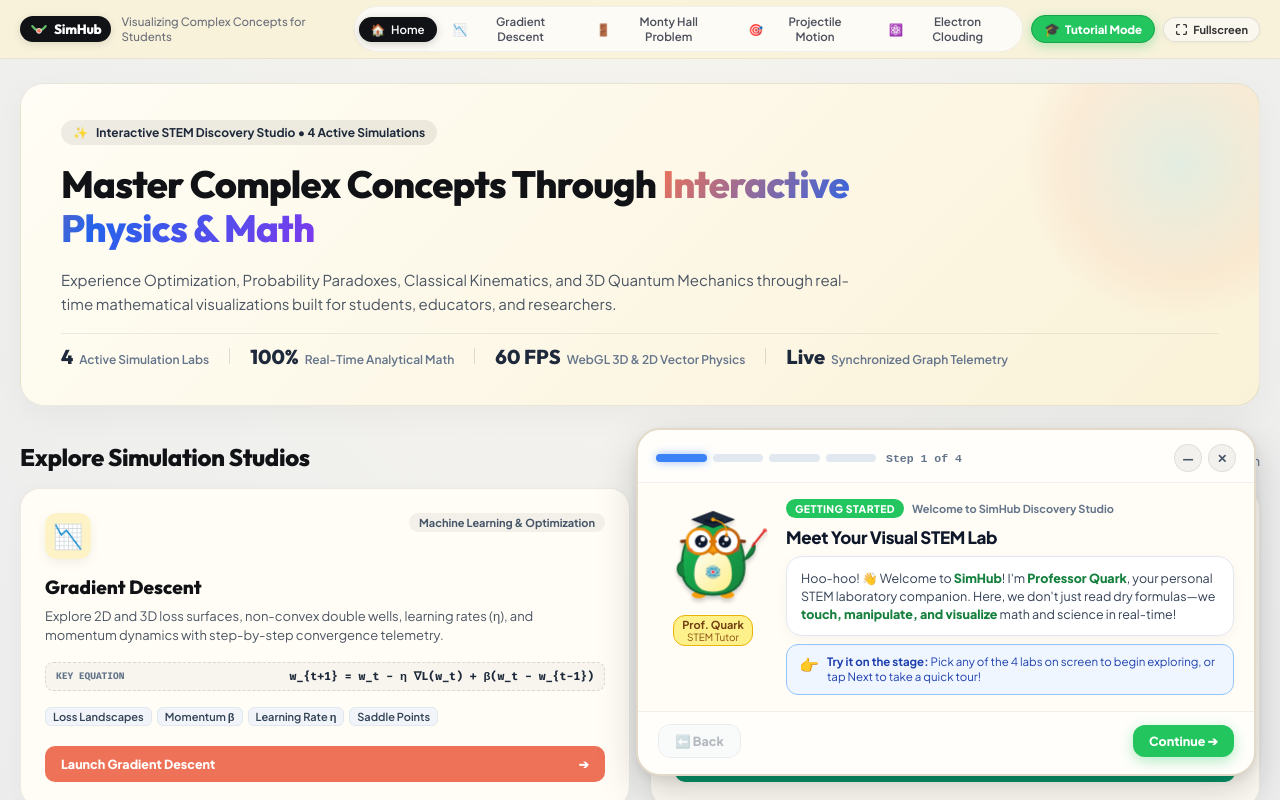
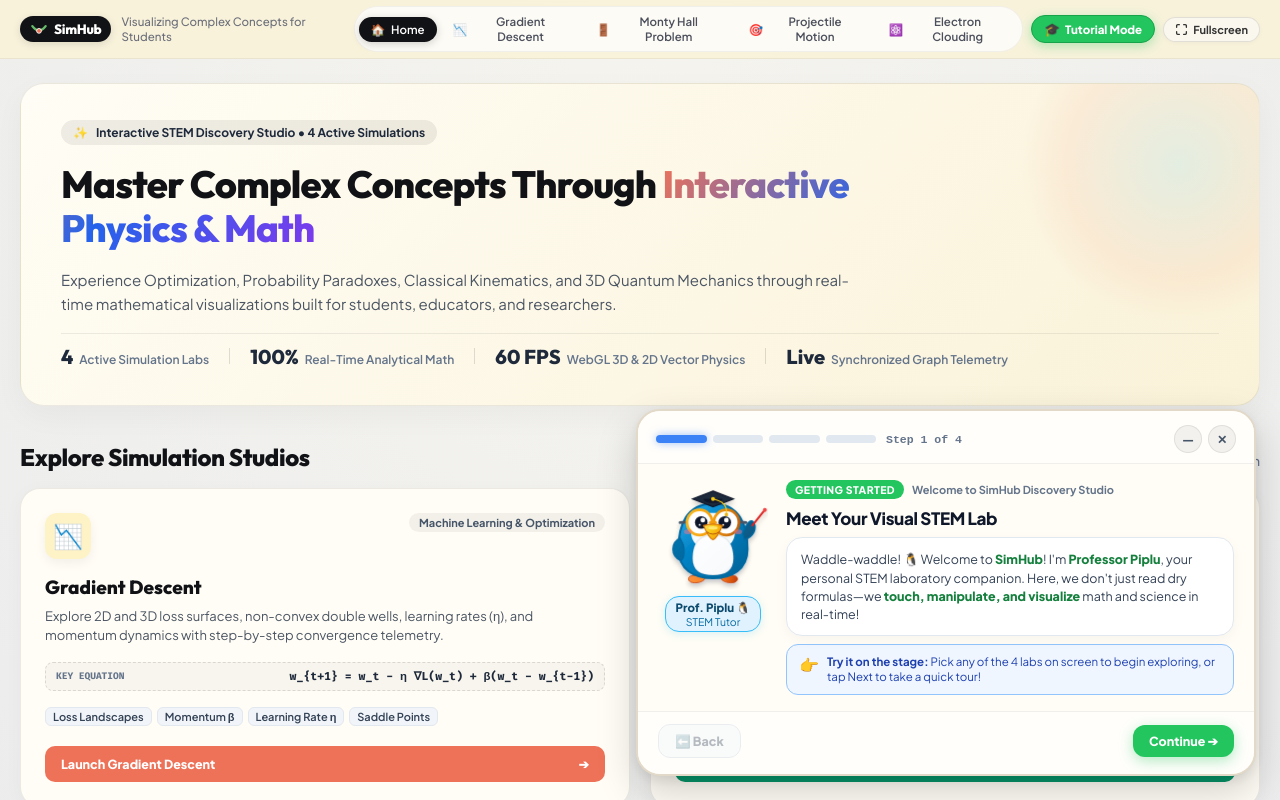
Before and after one commit to harshit-dev-on/SimHub-Set, a React (Create React App) app: page / in a window 1280 px wide. Both pictures are taken after a click on the button "Toggle Interactive Tutorial Mode". Shown: the top 800 px of the page. Built offline with nearby package versions, Linux system fonts and the light colour scheme; a web font is replaced by a local one.

Commit message:
Prof. Piplu

```diff
--- a/src/App.js
+++ b/src/App.js
@@ -156,7 +156,7 @@ function App() {
             type="button"
             className={`tutorial-toggle-btn ${isTutorialOpen ? 'is-tutorial-active' : ''}`}
             onClick={() => setIsTutorialOpen((prev) => !prev)}
-            title={isTutorialOpen ? 'Hide Tutorial Mode' : 'Start Interactive Tutorial with Professor Quark'}
+            title={isTutorialOpen ? 'Hide Tutorial Mode' : 'Start Interactive Tutorial with Professor Piplu'}
             aria-label="Toggle Interactive Tutorial Mode"
           >
             <span className="tutorial-btn-icon">🎓</span>
--- a/src/Tutorial/ProfessorQuarkAvatar.js
+++ b/src/Tutorial/ProfessorQuarkAvatar.js
@@ -1,8 +1,8 @@
 import React from 'react';
 
 /**
- * Professor Quark: Animated Science Companion Mascot
- * Duolingo-style vector character with rich facial expressions, gestures & particles.
+ * Professor Piplu: Animated Blue Penguin STEM Companion Mascot
+ * Duolingo-style vector blue penguin with bright yellow beak, rich facial expressions, gestures & particles.
  */
 export function ProfessorQuarkAvatar({ expression = 'EXPLAINING', size = 110, className = '' }) {
   // Determine accessories and emotional visual states
@@ -13,9 +13,9 @@ export function ProfessorQuarkAvatar({ expression = 'EXPLAINING', size = 110, cl
 
   return (
     <div
-      className={`professor-quark-avatar-wrap ${expression.toLowerCase()}-state ${className}`}
+      className={`professor-quark-avatar-wrap penguin-avatar ${expression.toLowerCase()}-state ${className}`}
       style={{ width: size, height: size, position: 'relative' }}
-      title="Professor Quark - Your SimHub STEM Guide"
+      title="Professor Piplu - Your SimHub Blue Penguin Guide"
     >
       <svg
         viewBox="0 0 140 140"
@@ -23,24 +23,48 @@ export function ProfessorQuarkAvatar({ expression = 'EXPLAINING', size = 110, cl
         height={size}
         fill="none"
         xmlns="http://www.w3.org/2000/svg"
-        className="quark-svg"
+        className="quark-svg penguin-svg"
       >
         <defs>
-          {/* Gradients */}
-          <linearGradient id="quarkFeatherGrad" x1="20" y1="20" x2="120" y2="120" gradientUnits="userSpaceOnUse">
-            <stop offset="0%" stopColor="#22C55E" />
-            <stop offset="50%" stopColor="#16A34A" />
-            <stop offset="100%" stopColor="#15803D" />
+          {/* Penguin Blue Feather Gradients */}
+          <linearGradient id="penguinBlueGrad" x1="20" y1="20" x2="120" y2="120" gradientUnits="userSpaceOnUse">
+            <stop offset="0%" stopColor="#38BDF8" />
+            <stop offset="45%" stopColor="#0284C7" />
+            <stop offset="85%" stopColor="#0369A1" />
+            <stop offset="100%" stopColor="#075985" />
           </linearGradient>
 
-          <linearGradient id="quarkBellyGrad" x1="45" y1="65" x2="95" y2="115" gradientUnits="userSpaceOnUse">
-            <stop offset="0%" stopColor="#FFFDF5" />
-            <stop offset="100%" stopColor="#FEF08A" />
+          <linearGradient id="penguinDarkBlueGrad" x1="20" y1="20" x2="120" y2="120" gradientUnits="userSpaceOnUse">
+            <stop offset="0%" stopColor="#0284C7" />
+            <stop offset="100%" stopColor="#0C4A6E" />
           </linearGradient>
 
+          {/* Crisp White/Cream Belly */}
+          <linearGradient id="penguinBellyGrad" x1="45" y1="65" x2="95" y2="120" gradientUnits="userSpaceOnUse">
+            <stop offset="0%" stopColor="#FFFFFF" />
+            <stop offset="85%" stopColor="#F8FAFC" />
+            <stop offset="100%" stopColor="#E2E8F0" />
+          </linearGradient>
+
+          {/* Bright Yellow Beak Gradient */}
+          <linearGradient id="yellowBeakGrad" x1="55" y1="58" x2="85" y2="76" gradientUnits="userSpaceOnUse">
+            <stop offset="0%" stopColor="#FEF08A" />
+            <stop offset="35%" stopColor="#FACC15" />
+            <stop offset="80%" stopColor="#F59E0B" />
+            <stop offset="100%" stopColor="#D97706" />
+          </linearGradient>
+
+          {/* Orange Webbed Feet Gradient */}
+          <linearGradient id="penguinFeetGrad" x1="40" y1="120" x2="100" y2="130" gradientUnits="userSpaceOnUse">
+            <stop offset="0%" stopColor="#FB923C" />
+            <stop offset="70%" stopColor="#F97316" />
+            <stop offset="100%" stopColor="#C2410C" />
+          </linearGradient>
+
+          {/* Scientist Goggles Rim */}
           <linearGradient id="goggleRimGrad" x1="30" y1="40" x2="110" y2="60" gradientUnits="userSpaceOnUse">
-            <stop offset="0%" stopColor="#F59E0B" />
-            <stop offset="50%" stopColor="#D97706" />
+            <stop offset="0%" stopColor="#FBBF24" />
+            <stop offset="50%" stopColor="#F59E0B" />
             <stop offset="100%" stopColor="#B45309" />
           </linearGradient>
 
@@ -57,7 +81,7 @@ export function ProfessorQuarkAvatar({ expression = 'EXPLAINING', size = 110, cl
           </radialGradient>
 
           <filter id="quarkDropShadow" x="-20%" y="-20%" width="140%" height="140%">
-            <feDropShadow dx="0" dy="4" stdDeviation="3" floodColor="#0F172A" floodOpacity="0.2" />
+            <feDropShadow dx="0" dy="4" stdDeviation="3.5" floodColor="#0F172A" floodOpacity="0.22" />
           </filter>
         </defs>
 
@@ -83,7 +107,7 @@ export function ProfessorQuarkAvatar({ expression = 'EXPLAINING', size = 110, cl
         {isCelebrating && (
           <g className="particle-aura celebration-confetti">
             <polygon points="20,25 24,18 30,22 24,28" fill="#EC4899" className="confetti-p1" />
-            <polygon points="115,20 122,25 118,32 110,27" fill="#3B82F6" className="confetti-p2" />
+            <polygon points="115,20 122,25 118,32 110,27" fill="#38BDF8" className="confetti-p2" />
             <circle cx="28" cy="45" r="3" fill="#F59E0B" className="confetti-p3" />
             <circle cx="112" cy="50" r="3.5" fill="#10B981" className="confetti-p4" />
             <polygon points="70,2 73,8 79,9 75,14 76,20 70,17 64,20 65,14 61,9 67,8" fill="#FBBF24" />
@@ -93,78 +117,81 @@ export function ProfessorQuarkAvatar({ expression = 'EXPLAINING', size = 110, cl
         {isChallenge && (
           <g className="particle-aura challenge-sparks">
             <path d="M68 6 L64 16 L70 16 L66 26" stroke="#F59E0B" strokeWidth="2.5" strokeLinecap="round" strokeLinejoin="round" fill="none" />
-            <circle cx="22" cy="35" r="2" fill="#38BDF8" />
-            <circle cx="118" cy="35" r="2" fill="#38BDF8" />
+            <circle cx="22" cy="35" r="2.5" fill="#38BDF8" />
+            <circle cx="118" cy="35" r="2.5" fill="#38BDF8" />
           </g>
         )}
 
-        {/* 2. Character Body & Feet */}
+        {/* 2. Character Body & Penguin Feet */}
         <g filter="url(#quarkDropShadow)" className="quark-character-body">
-          {/* Feet */}
-          <ellipse cx="52" cy="122" rx="9" ry="4.5" fill="#F59E0B" />
-          <ellipse cx="88" cy="122" rx="9" ry="4.5" fill="#F59E0B" />
+          {/* Orange Webbed Feet */}
+          <g className="penguin-feet">
+            <path d="M 42 122 C 40 122 36 127 42 130 C 48 132 58 130 60 125 C 60 122 52 121 42 122 Z" fill="url(#penguinFeetGrad)" stroke="#C2410C" strokeWidth="1" />
+            <path d="M 98 122 C 100 122 104 127 98 130 C 92 132 82 130 80 125 C 80 122 88 121 98 122 Z" fill="url(#penguinFeetGrad)" stroke="#C2410C" strokeWidth="1" />
+          </g>
 
-          {/* Main Oval Body */}
+          {/* Main Oval Blue Penguin Body */}
           <path
-            d="M 70 32 C 38 32 30 62 30 88 C 30 112 48 122 70 122 C 92 122 110 112 110 88 C 110 62 102 32 70 32 Z"
-            fill="url(#quarkFeatherGrad)"
-            stroke="#166534"
+            d="M 70 30 C 36 30 26 58 26 88 C 26 114 46 125 70 125 C 94 125 114 114 114 88 C 114 58 104 30 70 30 Z"
+            fill="url(#penguinBlueGrad)"
+            stroke="#0369A1"
             strokeWidth="2.5"
           />
 
-          {/* Cream Fluffy Belly */}
+          {/* White Penguin Face Mask Plumage */}
           <path
-            d="M 70 66 C 52 66 46 80 46 96 C 46 112 56 118 70 118 C 84 118 94 112 94 96 C 94 80 88 66 70 66 Z"
-            fill="url(#quarkBellyGrad)"
-            stroke="rgba(0,0,0,0.06)"
+            d="M 70 42 C 54 42 42 50 42 66 C 42 76 48 84 56 86 C 62 87 67 85 70 85 C 73 85 78 87 84 86 C 92 84 98 76 98 66 C 98 50 86 42 70 42 Z"
+            fill="#FFFFFF"
+            opacity="0.96"
+          />
+
+          {/* Crisp Clean White Penguin Belly */}
+          <path
+            d="M 70 70 C 50 70 44 84 44 100 C 44 115 54 121 70 121 C 86 121 96 115 96 100 C 96 84 90 70 70 70 Z"
+            fill="url(#penguinBellyGrad)"
+            stroke="rgba(15, 23, 42, 0.08)"
             strokeWidth="1.5"
           />
 
-          {/* Glowing Atomic Core on Belly */}
-          <g transform="translate(70, 93)">
-            <circle cx="0" cy="0" r="10" fill="url(#atomicCoreGlow)" />
-            <ellipse cx="0" cy="0" rx="9" ry="3.5" fill="none" stroke="#0284C7" strokeWidth="1" strokeDasharray="3 2" transform="rotate(25)" />
-            <ellipse cx="0" cy="0" rx="9" ry="3.5" fill="none" stroke="#0284C7" strokeWidth="1" strokeDasharray="3 2" transform="rotate(-25)" />
-            <circle cx="0" cy="0" r="2.5" fill="#EF4444" stroke="#FFFFFF" strokeWidth="0.8" />
-          </g>
-
-          {/* 3. Arms / Wings */}
+          {/* 3. Penguin Flippers (Wings) */}
           {isThinking ? (
-            /* Thinking Pose: Wing to Chin */
-            <g className="quark-wing-left">
-              <path d="M 32 80 C 22 85 24 100 36 94" stroke="#166534" strokeWidth="5" strokeLinecap="round" fill="none" />
-              <path d="M 108 80 C 114 74 100 68 82 74" stroke="#166534" strokeWidth="5" strokeLinecap="round" fill="none" />
+            /* Thinking Pose: Flipper to Beak */
+            <g className="penguin-flippers-thinking">
+              {/* Left Flipper */}
+              <path d="M 28 78 C 18 84 18 98 30 102 C 34 103 36 94 34 84" fill="url(#penguinDarkBlueGrad)" stroke="#0369A1" strokeWidth="1.8" />
+              {/* Right Flipper Touching Beak */}
+              <path d="M 112 78 C 118 72 104 66 84 72 C 80 73 84 80 92 82 C 104 84 110 88 112 78 Z" fill="url(#penguinDarkBlueGrad)" stroke="#0369A1" strokeWidth="1.8" />
             </g>
           ) : isCelebrating ? (
-            /* Celebrating: Both Wings Raised High */
-            <g className="quark-wings-celebrate">
-              <path d="M 33 75 C 18 60 16 45 25 40 C 32 37 38 52 35 70" fill="#15803D" stroke="#166534" strokeWidth="2" />
-              <path d="M 107 75 C 122 60 124 45 115 40 C 108 37 102 52 105 70" fill="#15803D" stroke="#166534" strokeWidth="2" />
+            /* Celebrating: Both Flippers Raised High in Joy */
+            <g className="penguin-flippers-celebrate">
+              <path d="M 30 74 C 14 58 12 42 22 36 C 29 32 35 48 33 68 Z" fill="url(#penguinDarkBlueGrad)" stroke="#0369A1" strokeWidth="2" />
+              <path d="M 110 74 C 126 58 128 42 118 36 C 111 32 105 48 107 68 Z" fill="url(#penguinDarkBlueGrad)" stroke="#0369A1" strokeWidth="2" />
             </g>
           ) : (
-            /* Explaining / Default: Right Wing Holding Laser Pointer Stick */
-            <g className="quark-wings-default">
-              {/* Left Wing Rest */}
-              <path d="M 32 78 C 22 84 22 96 34 100" fill="#15803D" stroke="#166534" strokeWidth="2" strokeLinecap="round" />
-              {/* Right Wing Pointing */}
-              <path d="M 108 78 C 120 74 126 64 122 56" fill="#15803D" stroke="#166534" strokeWidth="2" strokeLinecap="round" />
+            /* Explaining / Default: Right Flipper Holding Laser Pointer Stick */
+            <g className="penguin-flippers-default">
+              {/* Left Flipper Rest */}
+              <path d="M 28 74 C 16 80 16 96 28 102 C 32 103 35 94 32 82 Z" fill="url(#penguinDarkBlueGrad)" stroke="#0369A1" strokeWidth="1.8" />
+              {/* Right Flipper Pointing */}
+              <path d="M 110 76 C 122 72 126 62 122 54 C 118 48 112 56 108 68 Z" fill="url(#penguinDarkBlueGrad)" stroke="#0369A1" strokeWidth="1.8" />
               {/* Laser Pointer Rod */}
-              <line x1="120" y1="60" x2="136" y2="40" stroke="#DC2626" strokeWidth="2.5" strokeLinecap="round" />
-              <circle cx="136" cy="40" r="2.5" fill="#EF4444" />
+              <line x1="120" y1="58" x2="136" y2="38" stroke="#DC2626" strokeWidth="2.5" strokeLinecap="round" />
+              <circle cx="136" cy="38" r="2.5" fill="#EF4444" />
             </g>
           )}
 
           {/* 4. Big Expressive Eyes & Scientist Goggles */}
           <g className="quark-head-features">
             {/* Goggle Strap */}
-            <path d="M 30 54 Q 70 50 110 54" stroke="#78350F" strokeWidth="4" strokeLinecap="round" fill="none" />
+            <path d="M 28 54 Q 70 50 112 54" stroke="#475569" strokeWidth="3.5" strokeLinecap="round" fill="none" />
 
             {/* Left Eye Goggle */}
             <circle cx="53" cy="54" r="16" fill="#FFFFFF" stroke="url(#goggleRimGrad)" strokeWidth="3.5" />
             {/* Right Eye Goggle */}
             <circle cx="87" cy="54" r="16" fill="#FFFFFF" stroke="url(#goggleRimGrad)" strokeWidth="3.5" />
             {/* Center Bridge */}
-            <rect x="65" y="52" width="10" height="4" rx="2" fill="#D97706" />
+            <rect x="65" y="52" width="10" height="4" rx="2" fill="#F59E0B" />
 
             {/* Eye Pupils (Expressive States) */}
             {isCelebrating ? (
@@ -182,7 +209,7 @@ export function ProfessorQuarkAvatar({ expression = 'EXPLAINING', size = 110, cl
                 <circle cx="93" cy="48" r="2.5" fill="#FFFFFF" />
               </>
             ) : (
-              /* Big Warm Intelligent Blink Eyes */
+              /* Big Warm Intelligent Penguin Blink Eyes */
               <>
                 <circle cx="55" cy="54" r="8" fill="#0F172A" className="quark-pupil" />
                 <circle cx="57" cy="51" r="3" fill="#FFFFFF" />
@@ -194,24 +221,35 @@ export function ProfessorQuarkAvatar({ expression = 'EXPLAINING', size = 110, cl
               </>
             )}
 
-            {/* Rosy Cheeks */}
-            <ellipse cx="40" cy="65" rx="4.5" ry="2.5" fill="#F43F5E" opacity="0.4" />
-            <ellipse cx="100" cy="65" rx="4.5" ry="2.5" fill="#F43F5E" opacity="0.4" />
+            {/* Cute Rosy Pink Blush Cheeks */}
+            <ellipse cx="38" cy="66" rx="5" ry="3" fill="#FB7185" opacity="0.5" />
+            <ellipse cx="102" cy="66" rx="5" ry="3" fill="#FB7185" opacity="0.5" />
 
-            {/* Golden Beak */}
-            <polygon points="70,58 64,68 76,68" fill="#F59E0B" stroke="#D97706" strokeWidth="1.2" />
-            <polygon points="65,68 70,72 75,68" fill="#D97706" />
+            {/* 5. BRIGHT YELLOW PENGUIN BEAK */}
+            <g className="penguin-yellow-beak">
+              {/* Upper Beak */}
+              <path
+                d="M 58 58 Q 70 54 82 58 Q 75 74 70 76 Q 65 74 58 58 Z"
+                fill="url(#yellowBeakGrad)"
+                stroke="#D97706"
+                strokeWidth="1.5"
+              />
+              {/* Beak Highlight Shine */}
+              <ellipse cx="70" cy="61" rx="6" ry="2.2" fill="#FEF08A" opacity="0.8" />
+              {/* Lower Beak Shadow/Line */}
+              <path d="M 62 66 Q 70 72 78 66" stroke="#B45309" strokeWidth="1.2" fill="none" strokeLinecap="round" />
+            </g>
 
-            {/* Graduation Cap / Mini Bowtie */}
-            <g transform="translate(70, 26)">
+            {/* Graduation Cap / Academic Bow */}
+            <g transform="translate(70, 24)">
               {/* Cap Base */}
               <polygon points="0,-10 26,0 0,10 -26,0" fill="#1E293B" stroke="#0F172A" strokeWidth="1.5" />
               {/* Cap Skull Cap */}
               <path d="M -12 0 C -12 7 12 7 12 0" fill="#0F172A" />
               {/* Golden Tassel */}
-              <circle cx="0" cy="0" r="2.5" fill="#F59E0B" />
-              <path d="M 0 0 C 14 3 18 10 17 18" stroke="#F59E0B" strokeWidth="1.5" fill="none" />
-              <rect x="15" y="18" width="4" height="4" rx="1" fill="#D97706" />
+              <circle cx="0" cy="0" r="2.5" fill="#FACC15" />
+              <path d="M 0 0 C 14 3 18 10 17 18" stroke="#FACC15" strokeWidth="1.5" fill="none" />
+              <rect x="15" y="18" width="4" height="4" rx="1" fill="#EAB308" />
             </g>
           </g>
         </g>
--- a/src/Tutorial/TutorialCompanion.css
+++ b/src/Tutorial/TutorialCompanion.css
@@ -131,18 +131,20 @@
   display: flex;
   flex-direction: column;
   align-items: center;
-  background: #FEF08A;
-  border: 1px solid #EAB308;
-  padding: 2px 8px;
-  border-radius: 12px;
-  font-size: 10px;
-  color: #854D0E;
+  background: #E0F2FE;
+  border: 1.5px solid #38BDF8;
+  padding: 3px 10px;
+  border-radius: 14px;
+  font-size: 10.5px;
+  color: #0369A1;
   text-align: center;
+  box-shadow: 0 2px 8px rgba(56, 189, 248, 0.2);
 }
 
 .character-nameplate strong {
-  font-size: 11px;
-  color: #713F12;
+  font-size: 11.5px;
+  color: #0C4A6E;
+  font-weight: 800;
 }
 
 .tutorial-content-col {
@@ -429,10 +431,10 @@
   align-items: center;
   gap: 10px;
   background: #FFFDF5;
-  border: 2px solid #22C55E;
+  border: 2px solid #0284C7;
   border-radius: 30px;
   padding: 6px 14px 6px 8px;
-  box-shadow: 0 10px 25px rgba(0, 0, 0, 0.18);
+  box-shadow: 0 10px 25px rgba(2, 132, 199, 0.22), 0 4px 12px rgba(0, 0, 0, 0.08);
   cursor: pointer;
   animation: bounceFloat 3s infinite ease-in-out;
   transition: transform 0.2s ease;
@@ -440,7 +442,7 @@
 
 .tutorial-minimized-badge:hover {
   transform: scale(1.05);
-  box-shadow: 0 12px 30px rgba(0, 0, 0, 0.25);
+  box-shadow: 0 12px 30px rgba(2, 132, 199, 0.35);
 }
 
 .minimized-text-group {
@@ -450,7 +452,7 @@
 
 .minimized-name {
   font-size: 11.5px;
-  color: #15803D;
+  color: #0284C7;
   font-weight: 800;
 }
 
--- a/src/Tutorial/TutorialCompanion.js
+++ b/src/Tutorial/TutorialCompanion.js
@@ -96,11 +96,11 @@ export function TutorialCompanion({
       <div
         className="tutorial-minimized-badge"
         onClick={() => setIsMinimized(false)}
-        title="Click to resume Professor Quark's tutorial"
+        title="Click to resume Professor Piplu's tutorial"
       >
         <ProfessorQuarkAvatar expression={activeExpression} size={42} />
         <div className="minimized-text-group">
-          <strong className="minimized-name">Prof. Quark</strong>
+          <strong className="minimized-name">Prof. Piplu 🐧</strong>
           <span className="minimized-step">
             Lesson {currentStepIndex + 1}/{totalSteps} • Tap to Expand
           </span>
@@ -174,7 +174,7 @@ export function TutorialCompanion({
           <div className="tutorial-character-col">
             <ProfessorQuarkAvatar expression={activeExpression} size={110} />
             <div className="character-nameplate">
-              <strong>Prof. Quark</strong>
+              <strong>Prof. Piplu 🐧</strong>
               <span>STEM Tutor</span>
             </div>
           </div>
--- a/src/Tutorial/tutorialData.js
+++ b/src/Tutorial/tutorialData.js
@@ -14,7 +14,7 @@ export const TUTORIAL_CURRICULUMS = {
         conceptTag: 'Getting Started',
         expression: 'EXPLAINING',
         speech:
-          "Hoo-hoo! 👋 Welcome to **SimHub**! I'm **Professor Quark**, your personal STEM laboratory companion. Here, we don't just read dry formulas—we **touch, manipulate, and visualize** math and science in real-time!",
+          "Waddle-waddle! 🐧 Welcome to **SimHub**! I'm **Professor Piplu**, your personal STEM laboratory companion. Here, we don't just read dry formulas—we **touch, manipulate, and visualize** math and science in real-time!",
         actionPrompt: 'Pick any of the 4 labs on screen to begin exploring, or tap Next to take a quick tour!',
       },
       {
```
